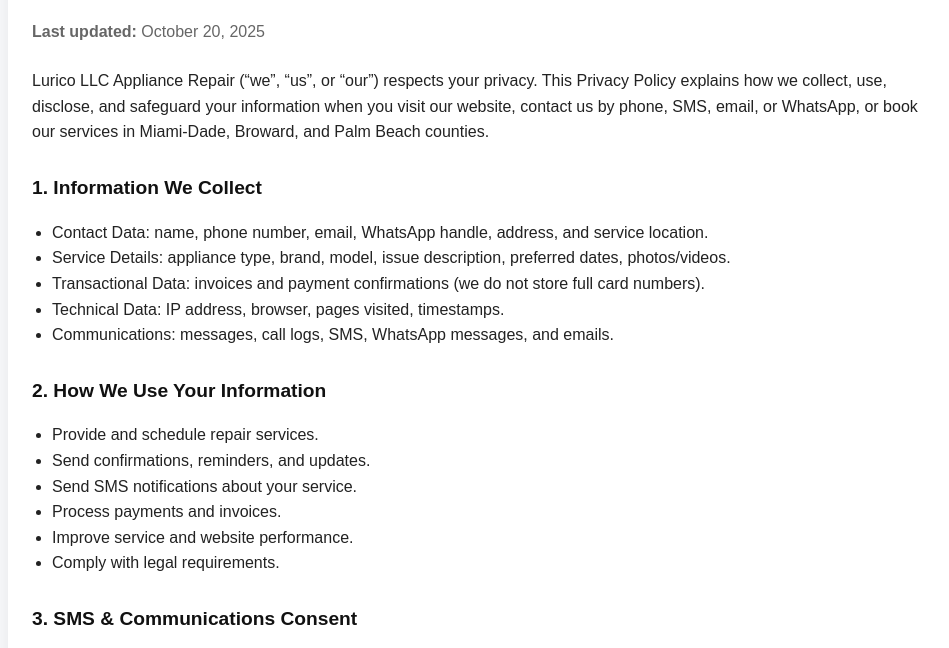
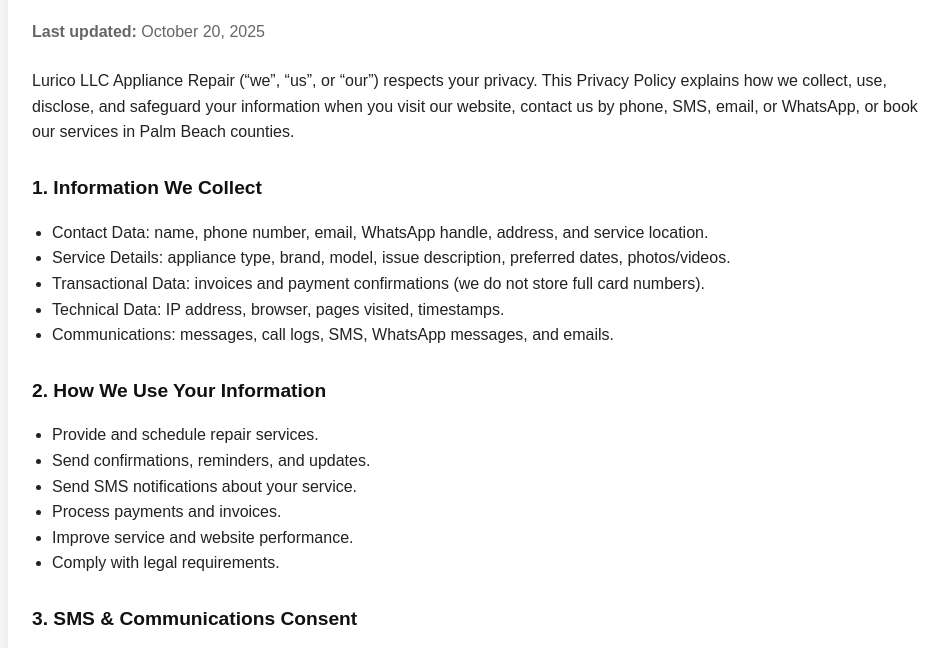
Before and after one commit to IuriiP80/lurico, a plain HTML site: page privacy.html in a window 1280 px wide. Shown: the part 134-782 px from the top of the page, without its empty margins (158-1107 px from the left). Drawn offline with Linux system fonts and the light colour scheme.

Commit message:
Update privacy.html

```diff
--- a/privacy.html
+++ b/privacy.html
@@ -58,7 +58,7 @@
       Lurico LLC Appliance Repair (“we”, “us”, or “our”) respects your privacy.
       This Privacy Policy explains how we collect, use, disclose, and safeguard
       your information when you visit our website, contact us by phone, SMS,
-      email, or WhatsApp, or book our services in Miami-Dade, Broward, and Palm Beach counties.
+      email, or WhatsApp, or book our services in Palm Beach counties.
     </p>
 
     <h2>1. Information We Collect</h2>
```
